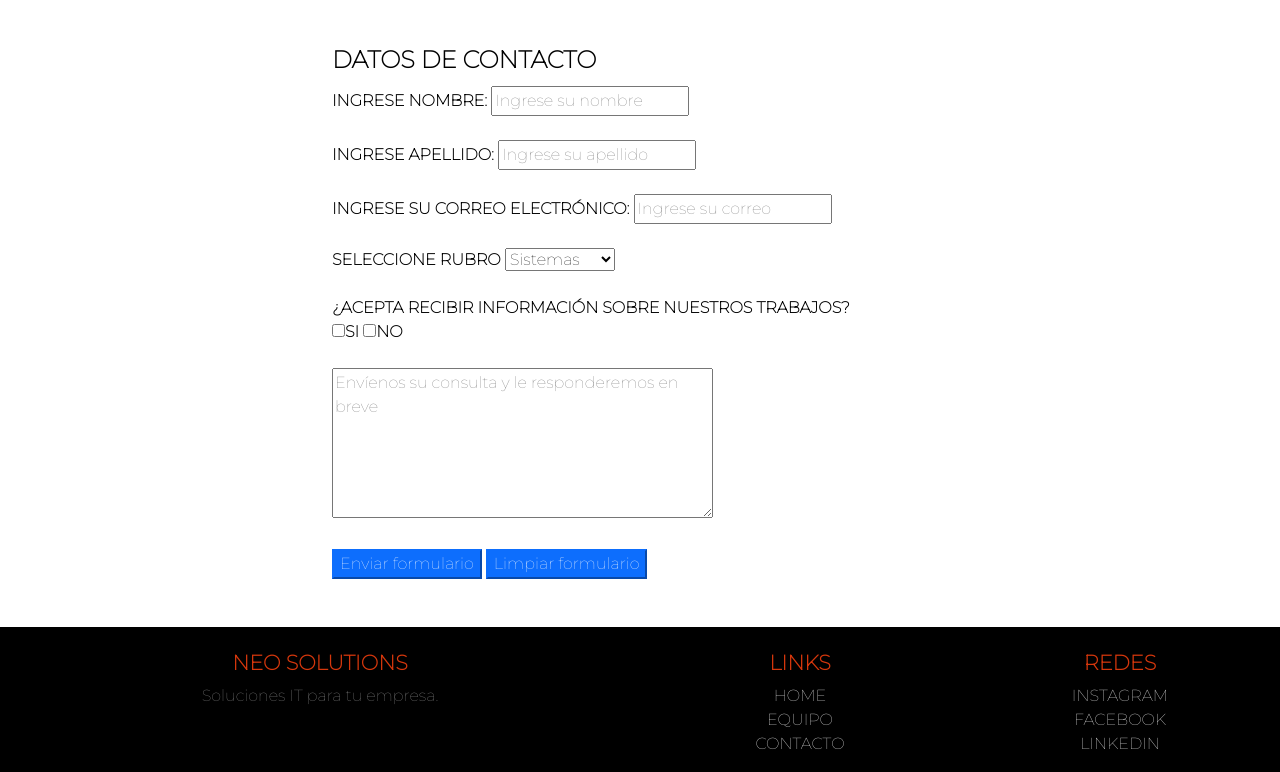
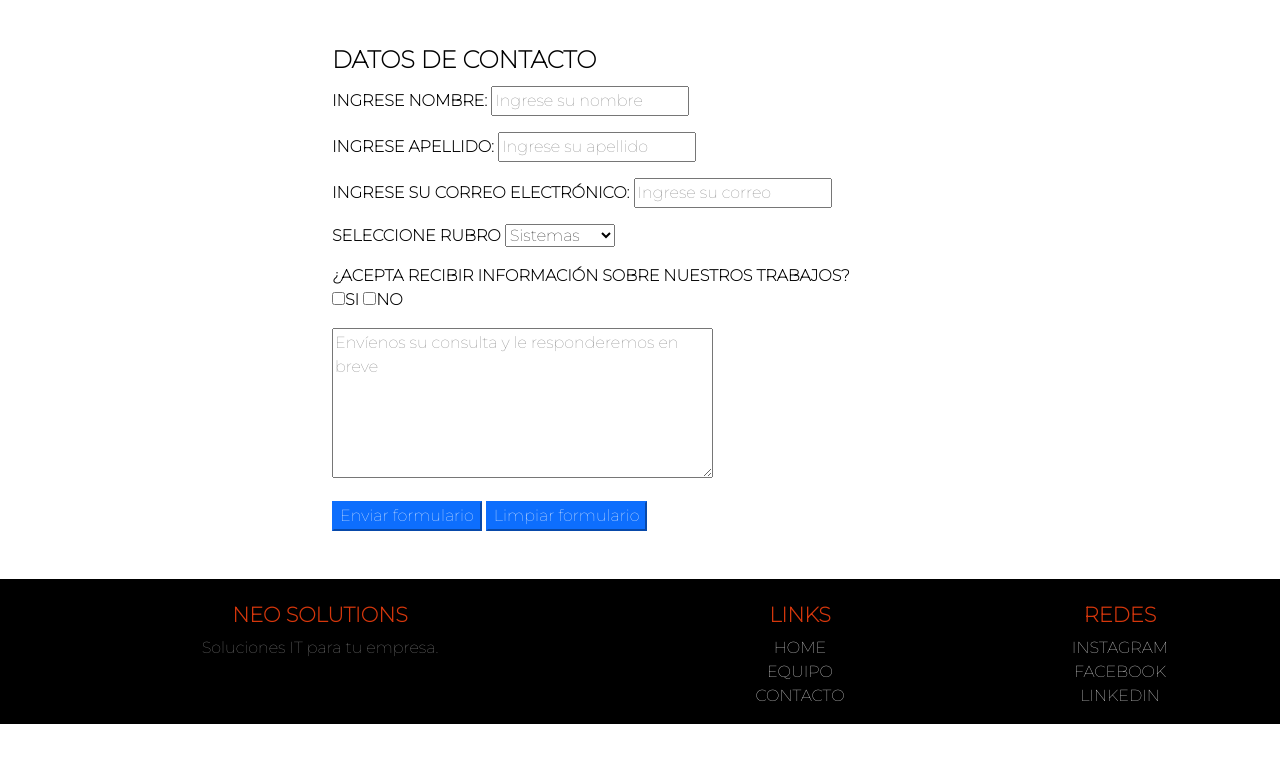
Before and after one commit to ezequielarnaudo/cursocoder, a plain HTML site: page section/contacto.html in a window 1280 px wide. Shown: the part 150-922 px from the top of the page. After the commit the page ends 874 px from the top, so only its background shows below. Drawn offline with nearby package versions, Linux system fonts and the light colour scheme.

Commit message:
margenes contacto

```diff
--- a/sass-node/estilos/main.css
+++ b/sass-node/estilos/main.css
@@ -59,6 +59,10 @@ article {
 
 a {
   text-decoration: none; }
+
+  .margenTop{
+    margin-top: 1rem;
+  }
 
 /*estilos NOSOTROS*/
 .decoOfi {
--- a/section/contacto.html
+++ b/section/contacto.html
@@ -74,37 +74,37 @@
     <form class="formContacto" action="" method="GET">
         <fieldset class="contacto__estilo">
             <legend>DATOS DE CONTACTO</legend>
-            <div>
+            <div class="margenTop">
                 <label for="nombre">Ingrese nombre:</label>
                 <input type="text" name="nombre" id="nombre" placeholder="Ingrese su nombre" required>
-            </div><br>
-            <div>
+            </div>
+            <div class="margenTop">
                 <label for="nombre">Ingrese apellido:</label>
                 <input type="text" name="apellido" id="apellido" placeholder="Ingrese su apellido" required>
-            </div><br>
-            <div>
+            </div>
+            <div class="margenTop">
                 <label for="nombre">Ingrese su correo electrónico:</label>
                 <input type="email" name="mail" id="mail" placeholder="Ingrese su correo" required>
-            </div><br>
-            <div>Seleccione Rubro
+            </div>
+            <div class="margenTop">Seleccione Rubro
                 <select name="" id="">
                     <option value="">Sistemas</option>
                     <option value="">Consultoría</option>
                     <option value="">otros</option>
                 </select>
-            </div><br>
+            </div>
 
 
-            <div>¿Acepta recibir información sobre nuestros trabajos?</div>
+            <div class="margenTop">¿Acepta recibir información sobre nuestros trabajos?</div>
             <input type="checkbox" name="acepta" value="1" placeholder="SI" />SI
             <input type="checkbox" name="declina" value="2" placeholder="NO" />NO
-            <br><br>
 
-            <div>
+
+            <div class="margenTop">
                 <textarea rows="6" cols="40" placeholder="Envíenos su consulta y le responderemos en breve"></textarea>
             </div>
-            <br>
-            <div>
+
+            <div class="margenTop">
                 <input class="btn-primary" type="submit" value="Enviar formulario" />
                 <input class="btn-primary" type="reset" value="Limpiar formulario" />
             </div>
```
